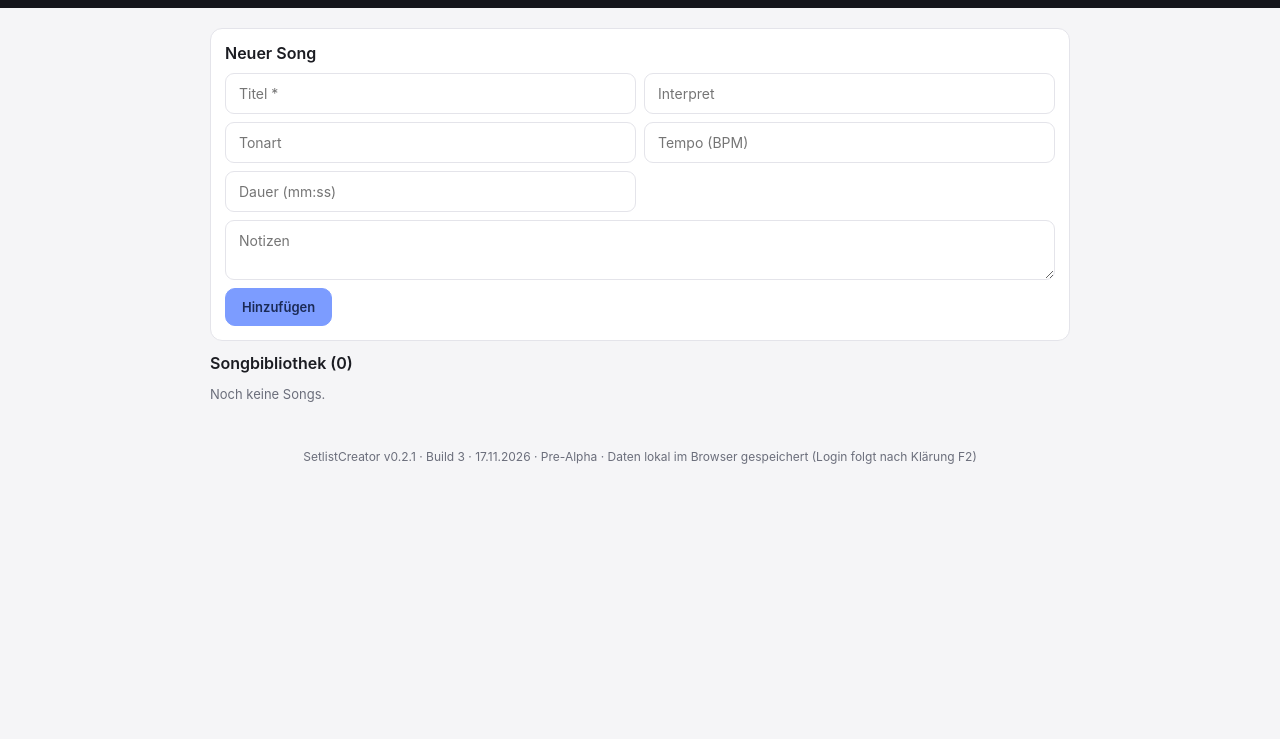
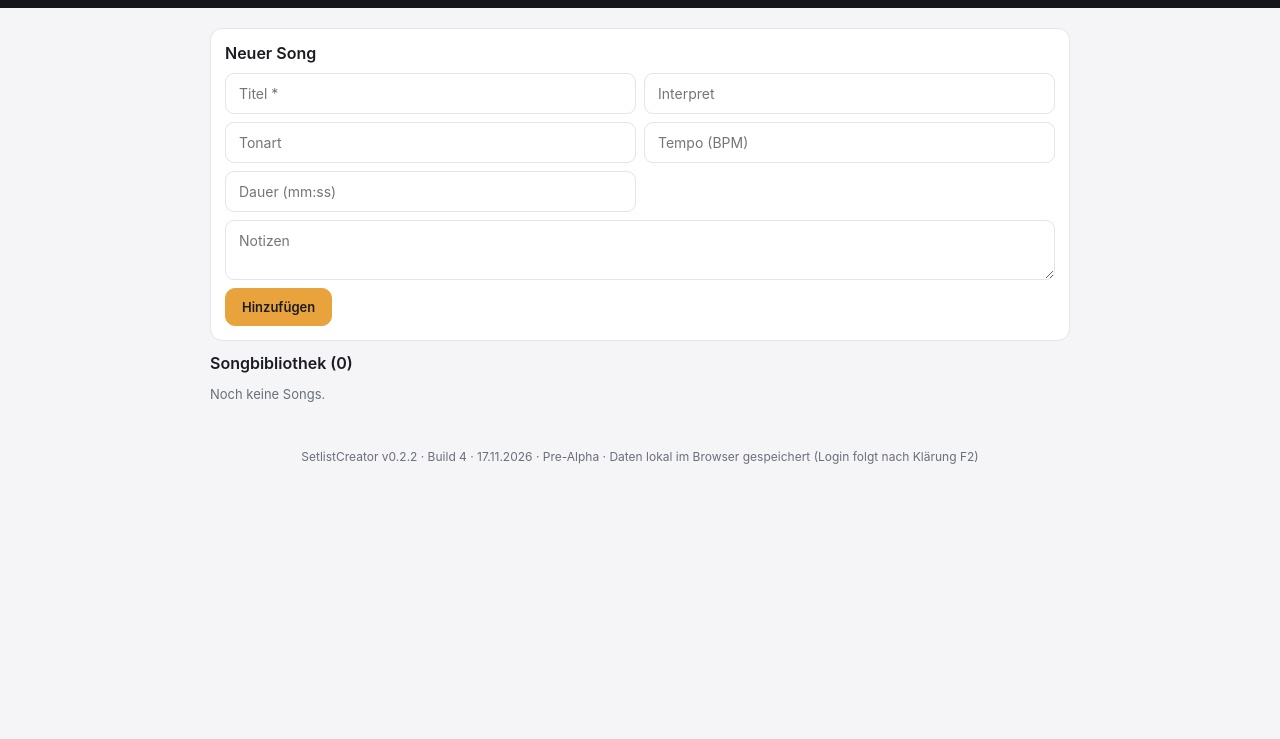
Before and after one commit to housi666/SetlistCreator, a plain HTML site: page index.html in a window 1280 px wide. Shown: the part 61-800 px from the top of the page. Drawn offline with Linux system fonts and the light colour scheme.

Commit message:
SetlistCreator v0.2.2 · Build 4: Akzentfarbe von StageMate übernommen
Abweichung vom Regelwerk (Akzentfarben je Produkt getrennt) auf Wunsch von Housi.

Co-Authored-By: Claude Haiku 5.5 <noreply@anthropic.com>
Claude-Session: https://claude.ai/code/session_01G3z7oPBJhA31PKYv7ed5Wx

```diff
--- a/index.html
+++ b/index.html
@@ -3,10 +3,10 @@
 <head>
 <meta charset="UTF-8">
 <meta name="viewport" content="width=device-width, initial-scale=1">
-<title>SetlistCreator · v0.2.1</title>
+<title>SetlistCreator · v0.2.2</title>
 <style>
-:root{--bg:#f5f5f7;--surface:#ffffff;--surface-2:#fafafb;--panel:#15161c;--panel-hover:#22242d;--panel-text:#c9cbd6;--text:#1b1c22;--muted:#6b6e7b;--line:#e4e4ea;--line-strong:#cfcfd8;--hover:#ebebf0;--accent:#7c9cff;--accent-text:#1b2a55;--danger:#c0392b;--radius:12px}
-@media (prefers-color-scheme: dark){:root{--bg:#0f1014;--surface:#1a1b22;--surface-2:#20222b;--panel:#0b0c10;--panel-hover:#1a1b22;--panel-text:#c9cbd6;--text:#e8e9ee;--muted:#9a9daa;--line:#2c2e38;--line-strong:#3a3d4a;--hover:#262833;--accent:#9fb6ff;--accent-text:#0b1431;--danger:#ff7a6b}}
+:root{--bg:#f5f5f7;--surface:#ffffff;--surface-2:#fafafb;--panel:#15161c;--panel-hover:#22242d;--panel-text:#c9cbd6;--text:#1b1c22;--muted:#6b6e7b;--line:#e4e4ea;--line-strong:#cfcfd8;--hover:#ebebf0;--accent:#e8a33d;--accent-text:#1b1c22;--danger:#c0392b;--radius:12px}
+@media (prefers-color-scheme: dark){:root{--bg:#0f1014;--surface:#1a1b22;--surface-2:#20222b;--panel:#0b0c10;--panel-hover:#1a1b22;--panel-text:#c9cbd6;--text:#e8e9ee;--muted:#9a9daa;--line:#2c2e38;--line-strong:#3a3d4a;--hover:#262833;--accent:#e8a33d;--accent-text:#1b1c22;--danger:#ff7a6b}}
 *{box-sizing:border-box}
 body{margin:0;font-family:"Inter",system-ui,-apple-system,"Segoe UI",sans-serif;background:var(--bg);color:var(--text);font-weight:400}
 header{display:flex;justify-content:space-between;align-items:center;flex-wrap:wrap;gap:10px;padding:14px 20px;background:var(--panel);color:var(--panel-text)}
@@ -50,7 +50,7 @@ footer{padding:14px 20px;color:var(--muted);font-size:12px;text-align:center}
   </nav>
 </header>
 <main id="app"></main>
-<footer>SetlistCreator v0.2.1 · Build 3 · 17.11.2026 · Pre-Alpha · Daten lokal im Browser gespeichert (Login folgt nach Klärung F2)</footer>
+<footer>SetlistCreator v0.2.2 · Build 4 · 17.11.2026 · Pre-Alpha · Daten lokal im Browser gespeichert (Login folgt nach Klärung F2)</footer>
 
 <script>
 const KEY = 'setlistcreator.v1';
```
Also changed, not shown: Changelog.txt, Funktionen.txt, RoadMap.txt.
